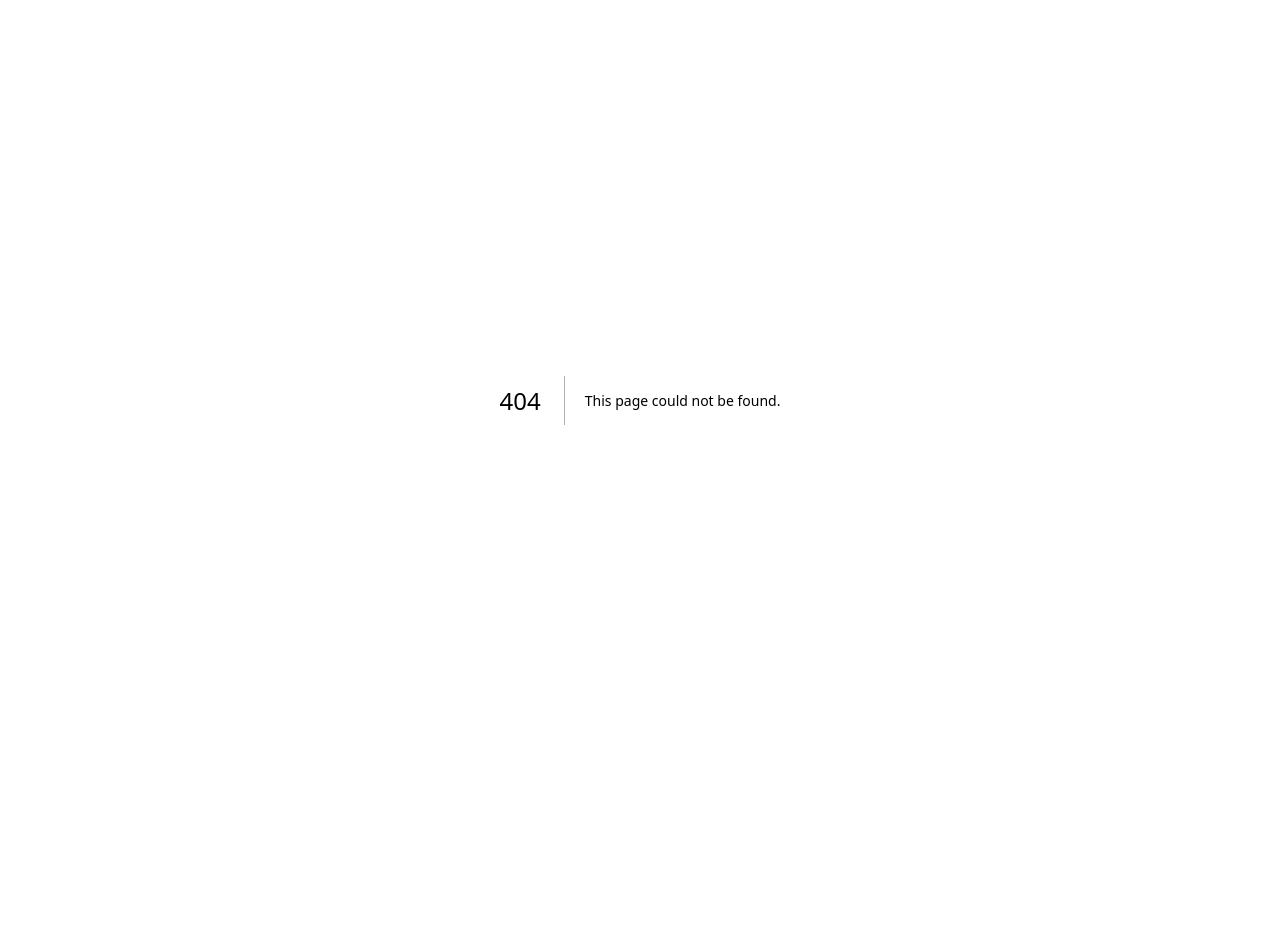
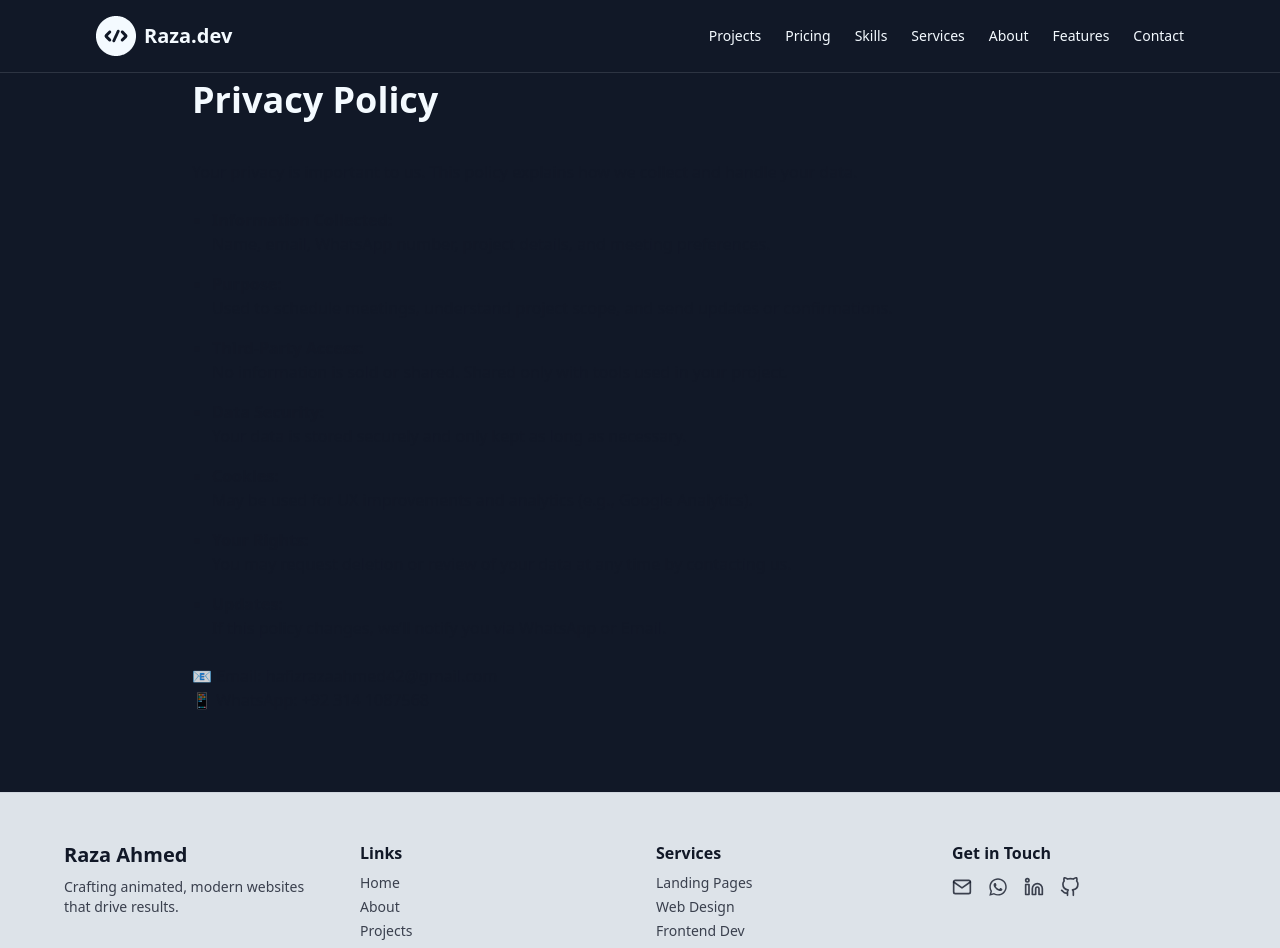
Before and after one commit to raza-ahmed-khan360/landing-page, a Next.js app: page /privacy-policy in a window 1280 px wide. Before the commit this address had no page. Shown: the top 948 px of the page. Before the commit the page ends 800 px from the top, so only its background shows below. Built offline with nearby package versions, Linux system fonts and the light colour scheme.

Commit message:
Terms and Conditions and Privacy Policy added

```diff
--- a/src/app/components/AboutSection.tsx
+++ b/src/app/components/AboutSection.tsx
@@ -23,10 +23,10 @@ export default function AboutSection() {
           <h2 className="text-3xl md:text-4xl font-bold text-dark dark:text-light font-montserrat">
             Who I Am
           </h2>
-          <p className="text-muted font-poppins text-lg">
+          <p className="text-light/80 font-poppins text-lg">
             I&apos;m Raza Ahmed — a passionate web designer and developer focused on building modern, animated, high-performance websites for creators, startups, and brands.
           </p>
-          <p className="text-muted font-poppins">
+          <p className="text-light/80 font-poppins">
             With deep experience in <strong>Next.js</strong>, <strong>Tailwind CSS</strong>, and <strong>Framer Motion</strong>, I craft digital experiences that feel fast, fluid, and engaging. I also offer design-to-code services from Figma and ensure SEO and responsiveness are never compromised.
           </p>
         </motion.div>
--- a/src/app/components/FooterSection.tsx
+++ b/src/app/components/FooterSection.tsx
@@ -51,7 +51,7 @@ export default function Footer() {
             <li>
               <Link
                 href="/"
-                className="text-light/80 hover:text-white transition"
+                className="text-light/80 hover:text-primary transition"
               >
                 Home
               </Link>
@@ -59,7 +59,7 @@ export default function Footer() {
             <li>
               <Link
                 href="#about"
-                className="text-light/80 hover:text-white transition"
+                className="text-light/80 hover:text-primary transition"
               >
                 About
               </Link>
@@ -67,7 +67,7 @@ export default function Footer() {
             <li>
               <Link
                 href="#projects"
-                className="text-light/80 hover:text-white transition"
+                className="text-light/80 hover:text-primary transition"
               >
                 Projects
               </Link>
@@ -75,9 +75,25 @@ export default function Footer() {
             <li>
               <Link
                 href="#contact"
-                className="text-light/80 hover:text-white transition"
+                className="text-light/80 hover:text-primary transition"
               >
                 Contact
+              </Link>
+            </li>
+            <li>
+              <Link
+                href="/terms-and-conditions"
+                className="text-light/80 hover:text-primary transition"
+              >
+                Terms and Conditions
+              </Link>
+            </li>
+            <li>
+              <Link
+                href="/privacy-policy"
+                className="text-light/80 hover:text-primary transition"
+              >
+                Privacy Policy
               </Link>
             </li>
           </ul>
--- a/src/app/layout.tsx
+++ b/src/app/layout.tsx
@@ -1,21 +1,12 @@
 import type { Metadata } from "next";
-import { Geist, Geist_Mono } from "next/font/google";
 import "./globals.css";
 import BackToTopButton from "./components/BackToTopButton";
-
-const geistSans = Geist({
-  variable: "--font-geist-sans",
-  subsets: ["latin"],
-});
-
-const geistMono = Geist_Mono({
-  variable: "--font-geist-mono",
-  subsets: ["latin"],
-});
-
+import Navbar from "./components/NavBar";
+import Footer from "./components/FooterSection";
 export const metadata: Metadata = {
-  title: "Create Next App",
-  description: "Generated by create next app",
+  title: "Raza – Dev",
+  description:
+    "Welcome to Raza Ahmed's developer portfolio. Explore high-performance web projects, modern UI/UX design, animation-rich interfaces, and seamless digital solutions built with Next.js, Tailwind CSS, and Framer Motion.",
 };
 
 export default function RootLayout({
@@ -25,11 +16,11 @@ export default function RootLayout({
 }>) {
   return (
     <html lang="en">
-      <body
-        className={`font-sans scroll-smooth ${geistSans.variable} ${geistMono.variable} antialiased`}
-      >
+      <body className={`font-sans scroll-smooth antialiased`}>
+        <Navbar />
         {children}
         <BackToTopButton />
+        <Footer />
       </body>
     </html>
   );
--- a/src/app/page.tsx
+++ b/src/app/page.tsx
@@ -7,14 +7,11 @@ import PricingSection from "./components/PricingSection";
 import ContactSection from "./components/ContactForm";
 import TestimonialsSection from "./components/TestimonialSection";
 import CTASection from "./components/CTASection";
-import Navbar from "./components/NavBar";
 import AboutSection from "./components/AboutSection";
-import Footer from "./components/FooterSection";
 
 export default function Home() {
   return (
     <>
-    <Navbar />
       <HeroSection />
       <AboutSection />
       <ServicesSection />
@@ -25,7 +22,6 @@ export default function Home() {
       <ContactSection />
       <TestimonialsSection />
       <CTASection />
-    <Footer />
     </>
   );
 }
--- /dev/null
+++ b/src/app/privacy-policy/page.tsx
@@ -0,0 +1,88 @@
+"use client";
+
+import { motion } from "framer-motion";
+
+export default function PrivacyPage() {
+  return (
+    <section className="w-full py-20 px-4 md:px-8 bg-light dark:bg-dark">
+      <div className="max-w-4xl mx-auto space-y-10">
+        <motion.h1
+          initial={{ opacity: 0, y: 30 }}
+          animate={{ opacity: 1, y: 0 }}
+          transition={{ duration: 0.6 }}
+          className="text-3xl md:text-4xl font-bold font-montserrat text-dark dark:text-light"
+        >
+          Privacy Policy
+        </motion.h1>
+
+        <motion.div
+          initial="hidden"
+          whileInView="visible"
+          viewport={{ once: true }}
+          transition={{ staggerChildren: 0.1 }}
+          className="space-y-6 text-light/80 font-poppins"
+        >
+          <p>
+            Your privacy is important to us. This policy explains how we collect
+            and handle your data.
+          </p>
+
+          <ul className="list-disc pl-5 space-y-4">
+            <li>
+              <h2>
+                <strong>Information Collected:</strong>
+              </h2>{" "}
+              Name, email, WhatsApp number, project details, and meeting
+              preferences.
+            </li>
+            <li>
+              <h2>
+                <strong>Purpose:</strong>
+              </h2>{" "}
+              Used to schedule meetings, understand project scope, and send
+              updates or confirmations.
+            </li>
+            <li>
+              <h2>
+                <strong>Third-Party Access:</strong>
+              </h2>{" "}
+              No information is sold or shared. Shared only with tools used in
+              your project.
+            </li>
+            <li>
+              <h2>
+                <strong>Data Security:</strong>
+              </h2>{" "}
+              Your data is stored securely and only kept as long as necessary.
+            </li>
+            <li>
+              <h2>
+                <strong>Cookies:</strong>
+              </h2>{" "}
+              May be used for UX improvements and analytics (e.g., Google
+              Analytics).
+            </li>
+            <li>
+              <h2>
+                <strong>Your Rights:</strong>
+              </h2>{" "}
+              You may request deletion or review of your data at any time by
+              contacting us.
+            </li>
+            <li>
+              <h2>
+                <strong>Updates:</strong>
+              </h2>{" "}
+              If this policy changes, we’ll notify you via WhatsApp or Email.
+            </li>
+          </ul>
+
+          <p>
+            📧 Email: hafizrazaahmed42@gmail.com <br />
+            📱 WhatsApp: +92 314 1087568
+          </p>
+        </motion.div>
+      </div>
+    </section>
+  );
+}
--- /dev/null
+++ b/src/app/terms-and-conditions/page.tsx
@@ -0,0 +1,100 @@
+"use client";
+
+import { motion } from "framer-motion";
+
+export default function TermsPage() {
+  return (
+    <section className="w-full py-20 px-4 md:px-8 bg-light dark:bg-dark">
+      <div className="max-w-4xl mx-auto space-y-10">
+        <motion.h1
+          initial={{ opacity: 0, y: 30 }}
+          animate={{ opacity: 1, y: 0 }}
+          transition={{ duration: 0.6 }}
+          className="text-3xl md:text-4xl font-bold font-montserrat text-dark dark:text-light"
+        >
+          Terms & Conditions
+        </motion.h1>
+
+        <motion.div
+          initial="hidden"
+          whileInView="visible"
+          viewport={{ once: true }}
+          transition={{ staggerChildren: 0.1 }}
+          className="space-y-6 text-light/80 font-poppins"
+        >
+          <p>
+            Welcome to <strong>Raza – Dev</strong>. By engaging with our
+            services, you agree to the terms outlined below.
+          </p>
+
+          <ul className="list-disc pl-5 space-y-4">
+            <li>
+              <h2>
+                <strong>Project Engagement:</strong>
+              </h2>{" "}
+              Clients must provide a valid WhatsApp number and confirm a meeting
+              before work begins. Projects without communication will not be
+              considered valid.
+            </li>
+            <li>
+              <h2>
+                <strong>Payments:</strong>
+              </h2>{" "}
+              A 50% advance is required to start. Remaining 50% must be paid on
+              completion before delivery.
+            </li>
+            <li>
+              <h2>
+                <strong>Timeline:</strong>
+              </h2>{" "}
+              Delivery depends on the selected package and communication
+              responsiveness.
+            </li>
+            <li>
+              <h2>
+                <strong>Revisions:</strong>
+              </h2>{" "}
+              Each package includes limited revisions. Extra revisions are
+              charged separately.
+            </li>
+            <li>
+              <h2>
+                <strong>Add-ons:</strong>
+              </h2>{" "}
+              Optional features (dark mode, payment gateway, newsletter, etc.)
+              are billed additionally.
+            </li>
+            <li>
+              <h2>
+                <strong>Refund Policy:</strong>
+              </h2>{" "}
+              No refunds after development begins. Partial refunds at our
+              discretion before that.
+            </li>
+            <li>
+              <h2>
+                <strong>Ownership:</strong>
+              </h2>{" "}
+              After full payment, you own the project. We reserve the right to
+              showcase work in our portfolio.
+            </li>
+            <li>
+              <h2>
+                <strong>Communication:</strong>
+              </h2>{" "}
+              WhatsApp, Email & scheduled meetings are required. Delays in
+              response may delay project.
+            </li>
+            <li>
+              <h2>
+                <strong>Disclaimer:</strong>
+              </h2>{" "}
+              We are not responsible for hosting, domains, or third-party
+              outages post-delivery.
+            </li>
+          </ul>
+        </motion.div>
+      </div>
+    </section>
+  );
+}
```
